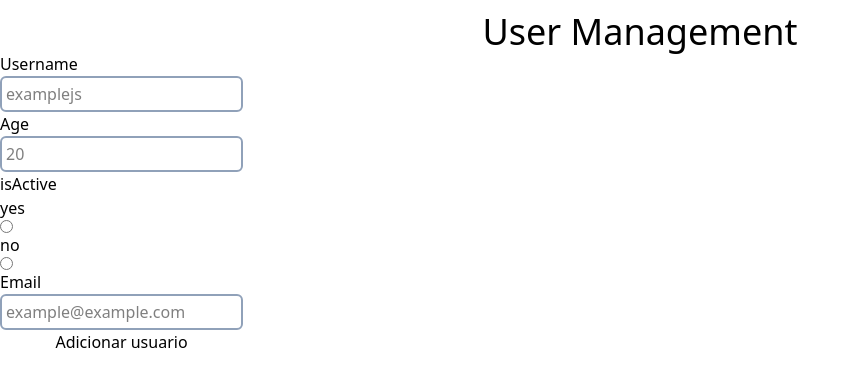
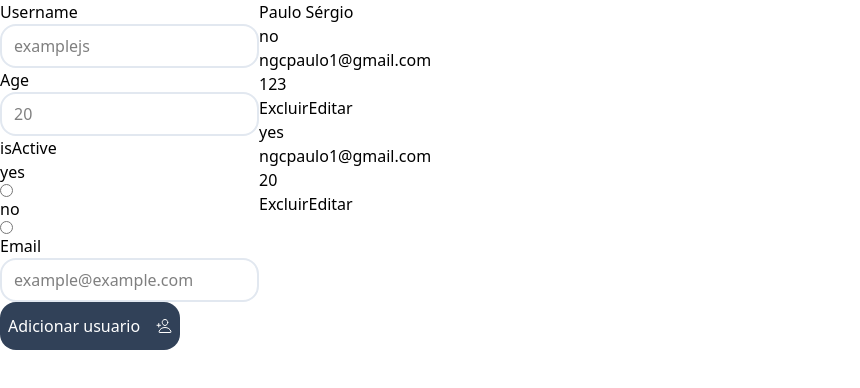
Before and after one commit to paulosgio/User-management, a React (Vite) app: page / in a window 1280 px wide. Shown: the top 388 px of the page, without its empty margins (0-860 px from the left). Built offline with nearby package versions, Linux system fonts and the light colour scheme; data requests are answered from the project's data file.

Commit message:
feat: criado component form, buttonForm, Input

```diff
--- a/db.json
+++ b/db.json
@@ -1,3 +1,18 @@
 {
-  "users": []
+  "users": [
+    {
+      "id": "28b4",
+      "username": "Paulo Sérgio",
+      "age": "123",
+      "email": "ngcpaulo1@gmail.com",
+      "isActive": "no"
+    },
+    {
+      "id": "57d9",
+      "username": "",
+      "age": "20",
+      "email": "ngcpaulo1@gmail.com",
+      "isActive": "yes"
+    }
+  ]
 }
--- a/package.json
+++ b/package.json
@@ -17,6 +17,7 @@
     "react": "^18.3.1",
     "react-dom": "^18.3.1",
     "react-hook-form": "^7.54.2",
+    "react-icons": "^5.4.0",
     "react-router-dom": "^7.1.5",
     "tailwindcss": "^4.0.3"
   },
--- /dev/null
+++ b/src/Components/Home/components/ButtonForm/index.tsx
@@ -0,0 +1,18 @@
+import React from "react";
+import { IoPersonAddOutline } from "react-icons/io5";
+
+interface IButtonProp {
+    children: React.ReactNode,
+    type?: "submit" | "button" | "reset",
+    onClick?: ()=> {}
+}
+
+
+export default function ButtonForm({ children, type }: IButtonProp) {
+    return (
+        <button className="flex items-center gap-4 bg-slate-700 w-fit px-2 py-3 rounded-2xl text-white" type={type}>
+            {children}
+            <IoPersonAddOutline/>
+        </button>
+    )
+}
--- /dev/null
+++ b/src/Components/Home/components/Form/index.tsx
@@ -0,0 +1,52 @@
+import { Controller, useForm } from "react-hook-form"
+import Input from "../Input"
+import ButtonForm from "../ButtonForm"
+
+interface IFormProps {
+    username: string,
+    age: number,
+    isActive: string,
+    email: string,
+    id: string
+  }
+
+interface IFormComponentProp {
+    onSubmit: (data: IFormProps) => {}
+}
+
+export default function Form( { onSubmit }: IFormComponentProp ) {
+
+      const { control, register, handleSubmit, formState: { errors } } = useForm<IFormProps>()
+
+    return(
+        <form onSubmit={handleSubmit(onSubmit)} className="flex flex-col">
+            <label htmlFor="username">Username</label>
+            <Input {...register("username", { required: true })} placeholder="examplejs" type="text" id="username"/>
+              {errors.username && <p className="text-red-600">Username is required</p>}
+            <label htmlFor="username">Age</label>
+            <Input {...register("age", { required: true })} placeholder="20" type="text" id="age"/>
+              {errors.age && <p className="text-red-600">Age is required</p>}
+            <h2>isActive</h2>
+            <Controller
+              name="isActive"
+              control={control}
+              rules={{ required: true }}
+              render={({ field }) => (
+                <>
+                  <label htmlFor="username">yes</label>
+                  <input className="w-fit" checked={field.value === "yes"} onChange={field.onChange} value="yes" type="radio" id="isActive"/>
+                  <label htmlFor="username">no</label>
+                  <input className="w-fit" checked={field.value === "no"} onChange={field.onChange} value="no" type="radio" id="isInactive"/>
+                    {errors.isActive && <p className="text-red-600">check some option</p>}
+                </>
+              )}
+            />
+            <label htmlFor="username">Email</label>
+            <Input {...register("email", { required: true })} placeholder="example@example.com" type="email" id="email"/>
+              {errors.email && <p className="text-red-600">email is required</p>}
+            <ButtonForm type="submit">
+                Adicionar usuario
+            </ButtonForm>
+          </form>
+    )
+}
--- /dev/null
+++ b/src/Components/Home/components/Input/index.tsx
@@ -0,0 +1,11 @@
+interface IInputProp {
+    placeholder: string,
+    type: string,
+    id: string
+}
+
+export default function Input({ placeholder, id, type }: IInputProp) {
+    return (
+        <input className="py-2 px-3 border-2 border-slate-200 rounded-2xl outline-none focus:border-slate-400" placeholder={placeholder} type={type} id={id}/>
+    )
+}
--- a/src/Components/Home/index.tsx
+++ b/src/Components/Home/index.tsx
@@ -1,9 +1,8 @@
-import { Controller, useForm } from "react-hook-form"
-import Title from "../../Components/Title"
 import { instance } from "../../instance/instance"
-import { useEffect, useReducer } from "react"
+import { useEffect } from "react"
 import { Link } from "react-router-dom"
 import useUser from "../../context/useUser"
+import Form from "./components/Form"
 
 interface IFormProps {
   username: string,
@@ -15,7 +14,6 @@ interface IFormProps {
 
 function Home() {
 
-  const { control, register, handleSubmit, formState: { errors } } = useForm<IFormProps>()
   const { dispatch, state } = useUser()
 
   const onSubmit = async (data: IFormProps)=> {
@@ -50,36 +48,9 @@ function Home() {
 
   return (
     <>
-      <Title style="text-center mt-3">User Management</Title>
       <div className="flex">
         <div>
-          <form onSubmit={handleSubmit(onSubmit)} className="flex flex-col">
-            <label htmlFor="username">Username</label>
-            <input {...register("username", { required: true })} className="p-1 border-2 border-slate-400 rounded-md outline-none focus:border-slate-500" placeholder="examplejs" type="text" id="username"/>
-              {errors.username && <p className="text-red-600">Username is required</p>}
-            <label htmlFor="username">Age</label>
-            <input {...register("age", { required: true })} className="p-1 border-2 border-slate-400 rounded-md outline-none focus:border-slate-500" placeholder="20" type="text" id="age"/>
-              {errors.age && <p className="text-red-600">Age is required</p>}
-            <h2>isActive</h2>
-            <Controller
-              name="isActive"
-              control={control}
-              rules={{ required: true }}
-              render={({ field }) => (
-                <>
-                  <label htmlFor="username">yes</label>
-                  <input className="border-2 border-slate-400 outline-none hover:border-slate-500 w-fit" checked={field.value === "yes"} onChange={field.onChange} value="yes" type="radio" id="isActive"/>
-                  <label htmlFor="username">no</label>
-                  <input className="2 border-slate-400 outline-none hover:border-slate-500 w-fit" checked={field.value === "no"} onChange={field.onChange} value="no" type="radio" id="isInactive"/>
-                    {errors.isActive && <p className="text-red-600">check some option</p>}
-                </>
-              )}
-            />
-            <label htmlFor="username">Email</label>
-            <input {...register("email", { required: true })} className="p-1 border-2 border-slate-400 rounded-md outline-none focus:border-slate-500" placeholder="example@example.com" type="email" id="email"/>
-              {errors.email && <p className="text-red-600">email is required</p>}
-              <button type="submit">Adicionar usuario</button>
-          </form>
+          <Form onSubmit={onSubmit}/>
         </div>
         <div>
           {state.map((user)=> {
--- a/src/Components/Title/index.tsx
+++ /dev/null
@@ -1,10 +0,0 @@
-import React from "react";
-
-interface ITitleProps {
-    children: React.ReactNode,
-    style?: string
-}
-
-export default function Title({ children, style }: ITitleProps) {
-    return <h1 className={`text-4xl font-thin ${style}`}>{children}</h1>
-}
```
Also changed, not shown: 1 other file (tests, documents, lock files or other folders).
